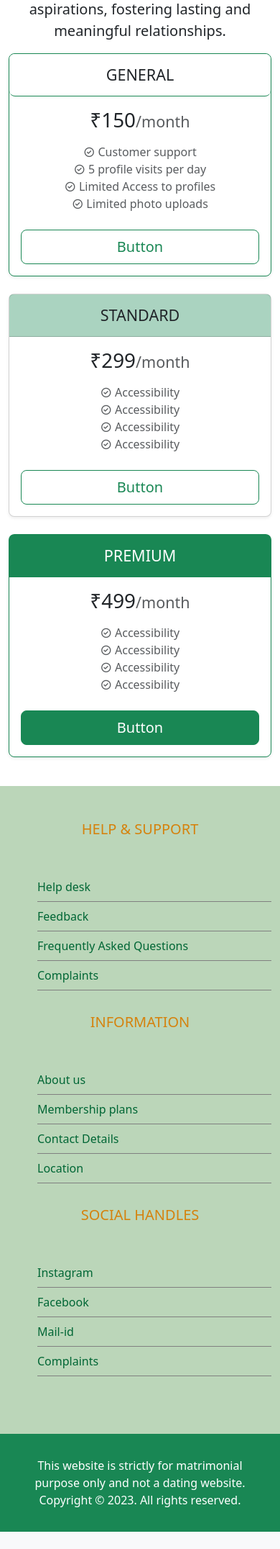
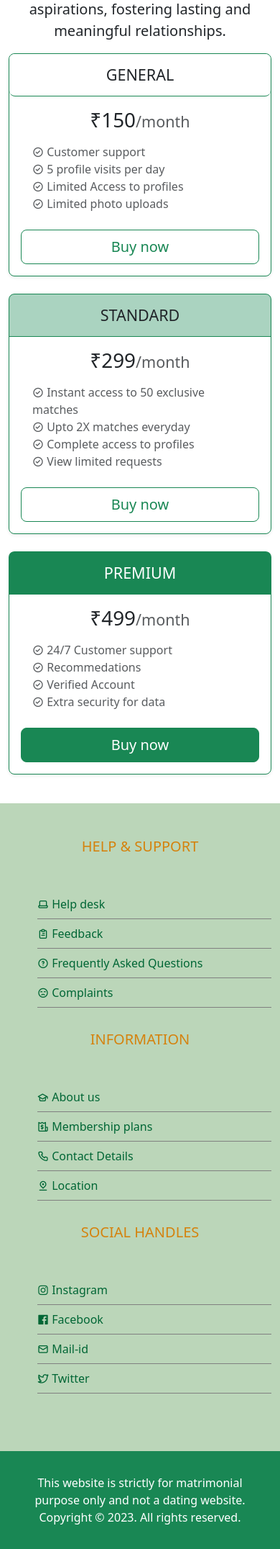
Before and after one commit to lokesh-ponraj/srisubam, a Django app: page /membership/ in a window 390 px wide. Shown: the part 392-2544 px from the top of the page at 72% size. Before the commit the page ends 2520 px from the top, so only its background shows below. Run offline with Django 3.2, Linux system fonts and the light colour scheme; some libraries are stand-ins or nearby versions.

```diff
--- a/matrimony/templates/matrimony/membership.html
+++ b/matrimony/templates/matrimony/membership.html
@@ -72,7 +72,7 @@
 
 </div>
 <section class="container" >
-    <div class="row row-cols-1 row-cols-md-3 mb-3 text-center">
+    <div class="row row-cols-1 row-cols-lg-3 mb-3 text-center">
         <div class="col">
           <div class="card mb-4 rounded-3 shadow-sm border-success" >
             <div class="card-header rounded-3 py-3 bg-white border-success" >
@@ -80,30 +80,30 @@
             </div>
             <div class="card-body">
               <h1 class="card-title pricing-card-title">₹150<span class="text-body-secondary fw-light fs-4">/month</span></h1>
-              <ul class="list-unstyled mt-3 mb-4 text-success">
+              <ul class="list-unstyled mt-3 mb-4 text-success text-start px-3">
                 <li class="text-muted"><i class="uil uil-check-circle"></i> Customer support</li>
                 <li class="text-muted"><i class="uil uil-check-circle"></i> 5 profile visits per day</li>
                 <li class="text-muted"><i class="uil uil-check-circle"></i> Limited Access to profiles</li>
                 <li class="text-muted"><i class="uil uil-check-circle"></i> Limited photo uploads</li>
               </ul>
-              <button type="button" class="w-100 btn btn-lg btn-outline-success">Button</button>
+              <button type="button" class="w-100 btn btn-lg btn-outline-success">Buy now</button>
             </div>
           </div>
         </div>
         <div class="col">
-          <div class="card mb-4 rounded-3 shadow-sm">
-            <div class="card-header py-3"style="background-color: #1987545e;">
+          <div class="card mb-4 rounded-3 shadow-sm border-success">
+            <div class="card-header py-3 border-success"style="background-color: #1987545e;">
               <h4 class="my-0 fw-regular">STANDARD</h4>
             </div>
             <div class="card-body">
               <h1 class="card-title pricing-card-title">₹299<span class="text-body-secondary fw-light fs-4">/month</span></h1>
-              <ul class="list-unstyled mt-3 mb-4 text-success">
-                <li class="text-muted"><i class="uil uil-check-circle"></i> Accessibility</li>
-                <li class="text-muted"><i class="uil uil-check-circle"></i> Accessibility</li>
-                <li class="text-muted"><i class="uil uil-check-circle"></i> Accessibility</li>
-                <li class="text-muted"><i class="uil uil-check-circle"></i> Accessibility</li>
+              <ul class="list-unstyled mt-3 mb-4 text-success text-start px-3">
+                <li class="text-muted"><i class="uil uil-check-circle"></i> Instant access to 50 exclusive matches</li>
+                <li class="text-muted"><i class="uil uil-check-circle"></i> Upto 2X matches everyday</li>
+                <li class="text-muted"><i class="uil uil-check-circle"></i> Complete access to profiles</li>
+                <li class="text-muted"><i class="uil uil-check-circle"></i> View limited requests</li>
               </ul>
-              <button type="button" class="w-100 btn btn-lg btn-outline-success">Button</button>
+              <button type="button" class="w-100 btn btn-lg btn-outline-success">Buy now</button>
             </div>
           </div>
         </div>
@@ -114,13 +114,13 @@
             </div>
             <div class="card-body">
               <h1 class="card-title pricing-card-title">₹499<span class="text-body-secondary fw-light fs-4">/month</span></h1>
-              <ul class="list-unstyled mt-3 mb-4 text-success">
-                <li class="text-muted"><i class="uil uil-check-circle"></i> Accessibility</li>
-                <li class="text-muted"><i class="uil uil-check-circle"></i> Accessibility</li>
-                <li class="text-muted"><i class="uil uil-check-circle"></i> Accessibility</li>
-                <li class="text-muted"><i class="uil uil-check-circle"></i> Accessibility</li>
+              <ul class="list-unstyled mt-3 mb-4 text-success text-start px-3">
+                <li class="text-muted"><i class="uil uil-check-circle"></i> 24/7 Customer support</li>
+                <li class="text-muted"><i class="uil uil-check-circle"></i> Recommedations</li>
+                <li class="text-muted"><i class="uil uil-check-circle"></i> Verified Account</li>
+                <li class="text-muted"><i class="uil uil-check-circle"></i> Extra security for data</li>
               </ul>
-              <button type="button" class="w-100 btn btn-lg btn-success">Button</button>
+              <button type="button" class="w-100 btn btn-lg btn-success">Buy now</button>
             </div>
           </div>
         </div>
--- a/matrimony/templates/matrimony/template.html
+++ b/matrimony/templates/matrimony/template.html
@@ -168,14 +168,14 @@
                     <h5 class="text-center mb-5" style="color:#d5820d;">HELP & SUPPORT</h5>
                     <ul style="list-style: none;">
                         <li style="border-bottom: 1px solid gray;" class="py-2 ms-2"><a
-                                style="color:#006635;text-decoration: none;" href="#">Help desk</a></li>
+                                style="color:#006635;text-decoration: none;" href="#"><i class="uil uil-laptop"></i> Help desk</a></li>
                         <li style="border-bottom: 1px solid gray;" class="py-2 ms-2"><a
-                                style="color:#006635;text-decoration: none;" href="#">Feedback</a></li>
+                                style="color:#006635;text-decoration: none;" href="#"><i class="uil uil-clipboard-alt"></i> Feedback</a></li>
                         <li style="border-bottom: 1px solid gray;" class="py-2 ms-2"><a
-                                style="color:#006635;text-decoration: none;" href="#">Frequently Asked Questions</a>
+                                style="color:#006635;text-decoration: none;" href="#"><i class="uil uil-question-circle"></i> Frequently Asked Questions</a>
                         </li>
                         <li style="border-bottom: 1px solid gray;" class="py-2 ms-2"><a
-                                style="color:#006635;text-decoration: none;" href="#">Complaints</a></li>
+                                style="color:#006635;text-decoration: none;" href="#"><i class="uil uil-sad"></i> Complaints</a></li>
 
                     </ul>
                 </div>
@@ -183,13 +183,13 @@
                     <h5 class="text-center mb-5" style="color:#d5820d;">INFORMATION</h5>
                     <ul style="list-style: none;">
                         <li style="border-bottom: 1px solid gray;" class="py-2 ms-2"><a
-                                style="color:#006635;text-decoration: none;" href="#">About us</a></li>
+                                style="color:#006635;text-decoration: none;" href="#"><i class="uil uil-graduation-cap"></i> About us</a></li>
                         <li style="border-bottom: 1px solid gray;" class="py-2 ms-2"><a
-                                style="color:#006635;text-decoration: none;" href="#">Membership plans</a></li>
+                                style="color:#006635;text-decoration: none;" href="#"><i class="uil uil-bill"></i> Membership plans</a></li>
                         <li style="border-bottom: 1px solid gray;" class="py-2 ms-2"><a
-                                style="color:#006635;text-decoration: none;" href="#">Contact Details</a></li>
+                                style="color:#006635;text-decoration: none;" href="#"><i class="uil uil-phone"></i> Contact Details</a></li>
                         <li style="border-bottom: 1px solid gray;" class="py-2 ms-2"><a
-                                style="color:#006635;text-decoration: none;" href="#">Location</a></li>
+                                style="color:#006635;text-decoration: none;" href="#"><i class="uil uil-location-pin-alt"></i> Location</a></li>
 
                     </ul>
                 </div>
@@ -197,13 +197,13 @@
                     <h5 class="text-center mb-5" style="color:#d5820d;">SOCIAL HANDLES</h5>
                     <ul style="list-style: none;">
                         <li style="border-bottom: 1px solid gray;" class="py-2 ms-2"><a
-                                style="color:#006635;text-decoration: none;" href="#">Instagram</a></li>
+                                style="color:#006635;text-decoration: none;" href="#"><i class="uil uil-instagram"></i> Instagram</a></li>
                         <li style="border-bottom: 1px solid gray;" class="py-2 ms-2"><a
-                                style="color:#006635;text-decoration: none;" href="#">Facebook</a></li>
+                                style="color:#006635;text-decoration: none;" href="#"><i class="uil uil-facebook"></i> Facebook</a></li>
                         <li style="border-bottom: 1px solid gray;" class="py-2 ms-2"><a
-                                style="color:#006635;text-decoration: none;" href="#">Mail-id</a></li>
+                                style="color:#006635;text-decoration: none;" href="#"><i class="uil uil-envelope-alt"></i> Mail-id</a></li>
                         <li style="border-bottom: 1px solid gray;" class="py-2 ms-2"><a
-                                style="color:#006635;text-decoration: none;" href="#">Complaints</a></li>
+                                style="color:#006635;text-decoration: none;" href="#"><i class="uil uil-twitter-alt"></i> Twitter</a></li>
 
                     </ul>
                 </div>
```
Also changed, not shown: matrimony/templates/matrimony/register.html (+5 -5 lines).
